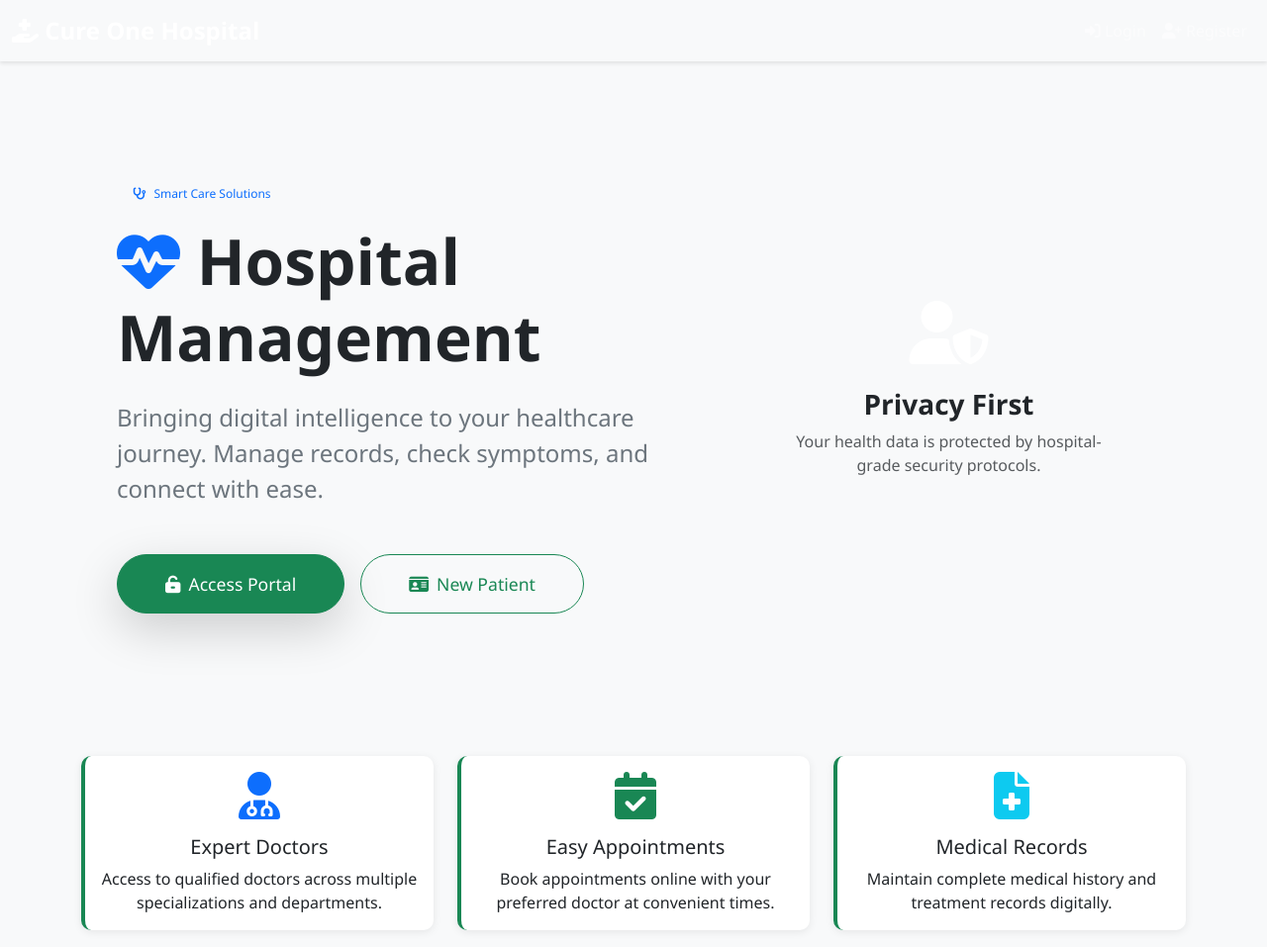
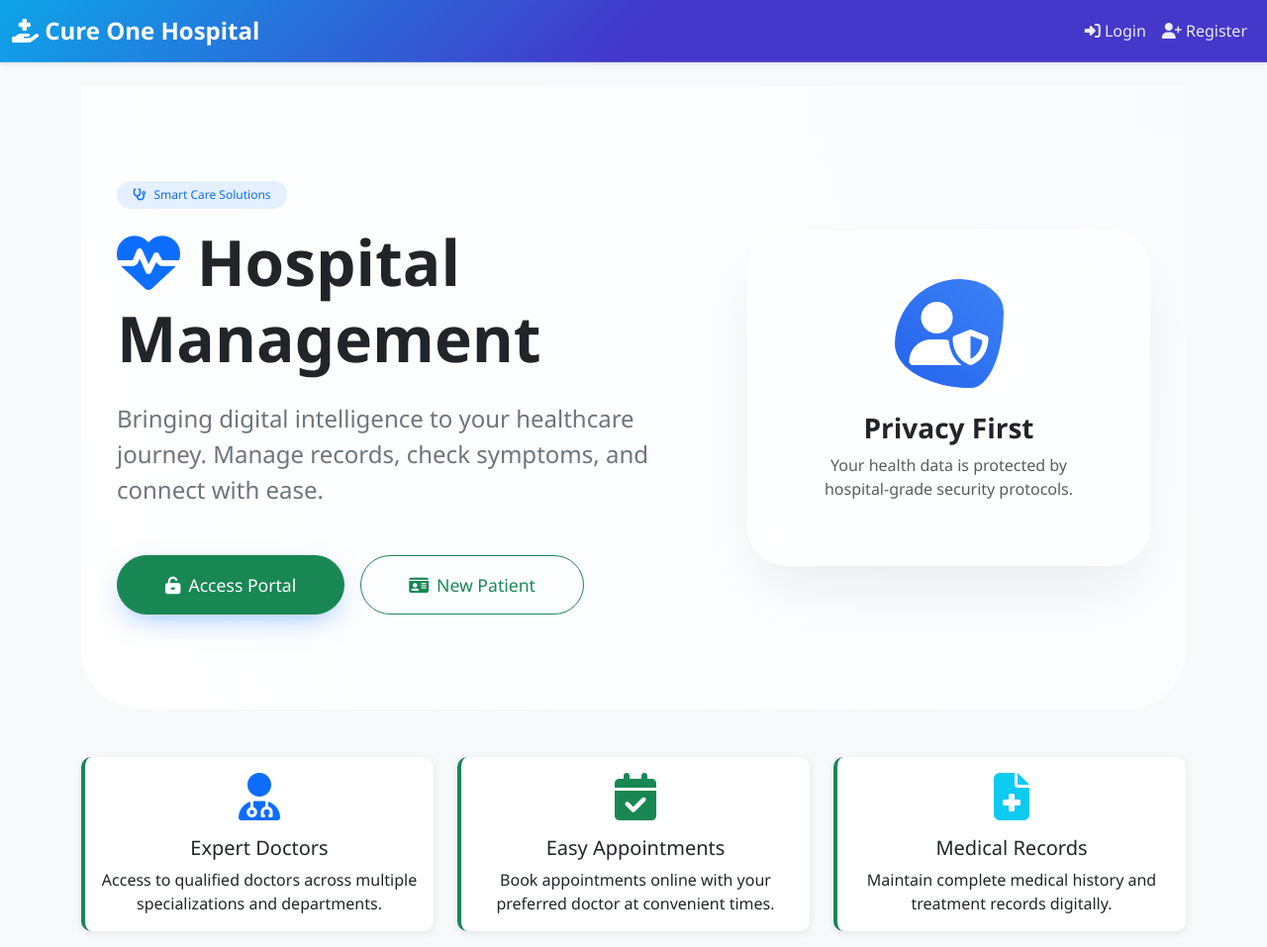
Before and after one commit to singh-akhand/CureOne-Hospital-Management-System, a Flask app: page / in a window 1280 px wide. Shown: the top 957 px of the page at 99% size. Run offline with Flask 3, Linux system fonts and the light colour scheme.

Commit message:
Update css for index  page

```diff
--- a/static/css/custom.css
+++ b/static/css/custom.css
@@ -25,16 +25,84 @@ body {
     font-size: 1.5rem;
 }
 
+
+.custom-header-gradient {
+        /* Sky to Indigo Gradient */
+        background: linear-gradient(135deg, #0ea5e9 0%, #4338ca 50%) !important;
+        border-bottom: 1px solid rgba(255, 255, 255, 0.1);
+    }
+
+    /* Keeps navigation links bright white and clear */
+    .navbar-dark .navbar-nav .nav-link {
+        color: rgba(255, 255, 255, 0.9) !important;
+        transition: color 0.3s ease;
+    }
+
+    .navbar-dark .navbar-nav .nav-link:hover {
+        color: #ffffff !important;
+    }
 /* Hero Section */
-.hero-section {
+/* .hero-section {
     background: linear-gradient(135deg, #667eea 0%, #764ba2 100%);
     color: white;
     padding: 3rem 2rem;
+    height: 360px !important;
 }
 
 .hero-section h1 {
     font-weight: bold;
-}
+} */
+
+
+
+
+.hero-container {
+        background: radial-gradient(circle at top right, #f8fbff 0%, #ffffff 100%);
+        border-radius: 0 0 60px 60px;
+    }
+
+    .bg-soft-primary {
+        background-color: rgba(13, 110, 253, 0.1);
+    }
+
+    .shadow-primary {
+        box-shadow: 0 10px 30px -10px rgba(13, 110, 253, 0.5) !important;
+    }
+
+    /* Glass Card: Starts Straight, Tilts on Hover */
+    .hero-glass-card {
+        background: rgba(255, 255, 255, 0.8);
+        backdrop-filter: blur(20px);
+        border: 2px solid #ffffff;
+        border-radius: 40px;
+        box-shadow: 0 30px 60px -15px rgba(0, 0, 0, 0.08);
+        transform: rotate(0deg); /* Starts perfectly straight */
+        transition: all 0.5s cubic-bezier(0.175, 0.885, 0.32, 1.275); /* Smooth bouncy transition */
+    }
+
+    .hero-glass-card:hover {
+        transform: rotate(-4deg) translateY(-10px) scale(1.05); /* Tilts and lifts on hover */
+        border-color: rgba(13, 110, 253, 0.3);
+    }
+
+    /* Icon Decoration */
+    .icon-circle {
+        width: 110px;
+        height: 110px;
+        background: linear-gradient(45deg, #2563eb, #3b82f6);
+        border-radius: 35% 65% 65% 35% / 30% 30% 70% 70%; /* Unique organic shape */
+        display: flex;
+        align-items: center;
+        justify-content: center;
+        margin: 0 auto;
+        animation: shapeMorph 6s infinite alternate;
+    }
+
+    @keyframes shapeMorph {
+        0% { border-radius: 35% 65% 65% 35% / 30% 30% 70% 70%; }
+        100% { border-radius: 60% 40% 30% 70% / 60% 30% 70% 40%; }
+    }
+
 
 /* Card Styles */
 .card {
```
